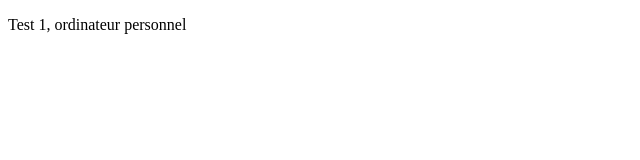
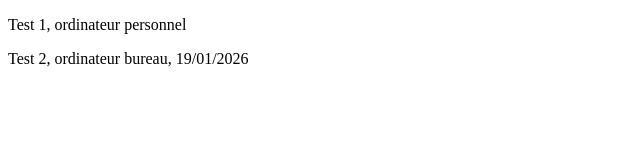
Before and after one commit to ctombeau/Git_test, a plain HTML site: page index.html in a window 1280 px wide. Shown: the whole page, without its empty margins (0-640 px from the left). Drawn offline with Linux system fonts and the light colour scheme.

Commit message:
Modification ordi bureau

```diff
--- a/index.html
+++ b/index.html
@@ -7,5 +7,6 @@
 </head>
 <body>
     <p>Test 1, ordinateur personnel</p>
+	<p>Test 2, ordinateur bureau, 19/01/2026</p>
 </body>
 </html>
```
